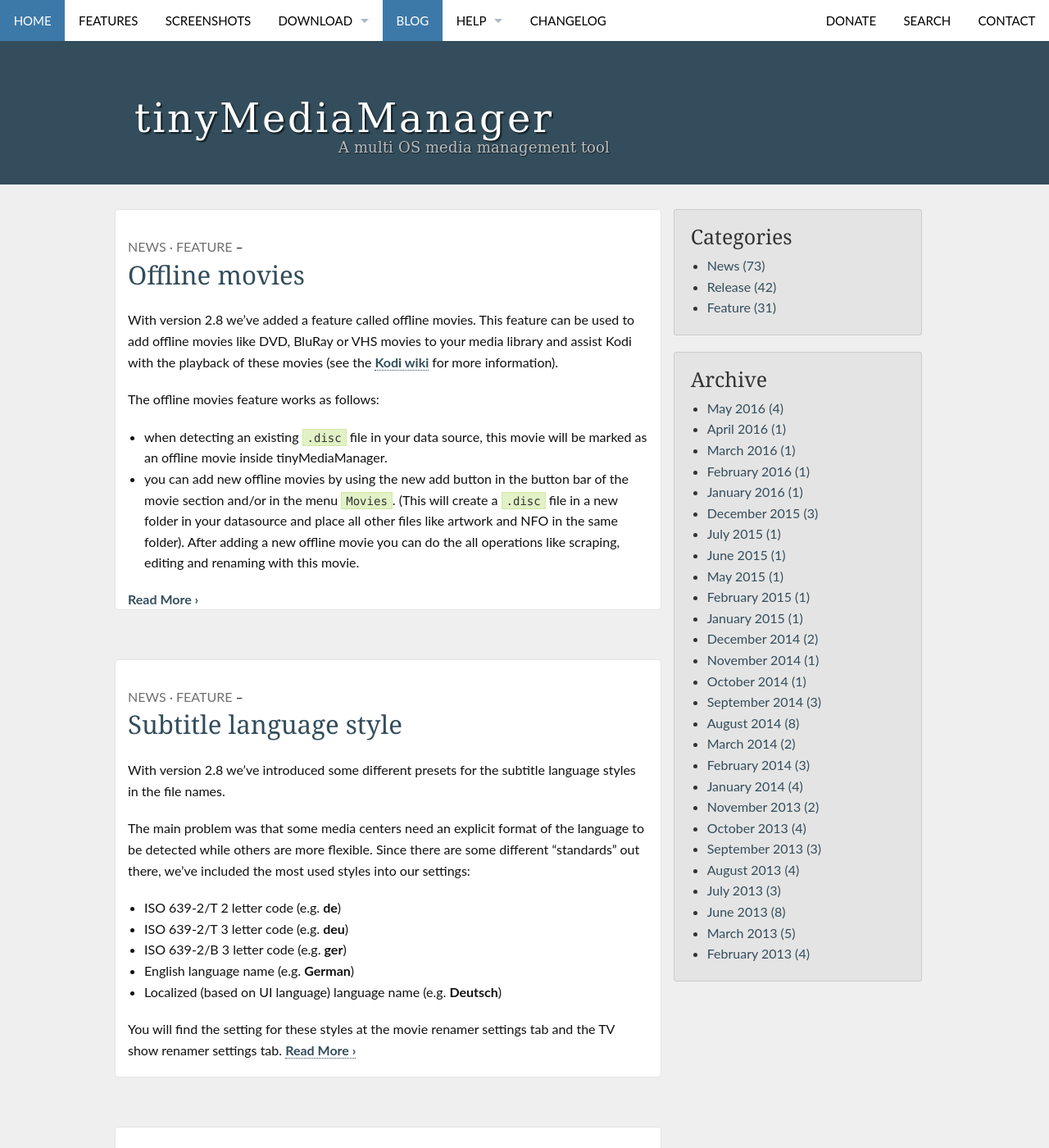
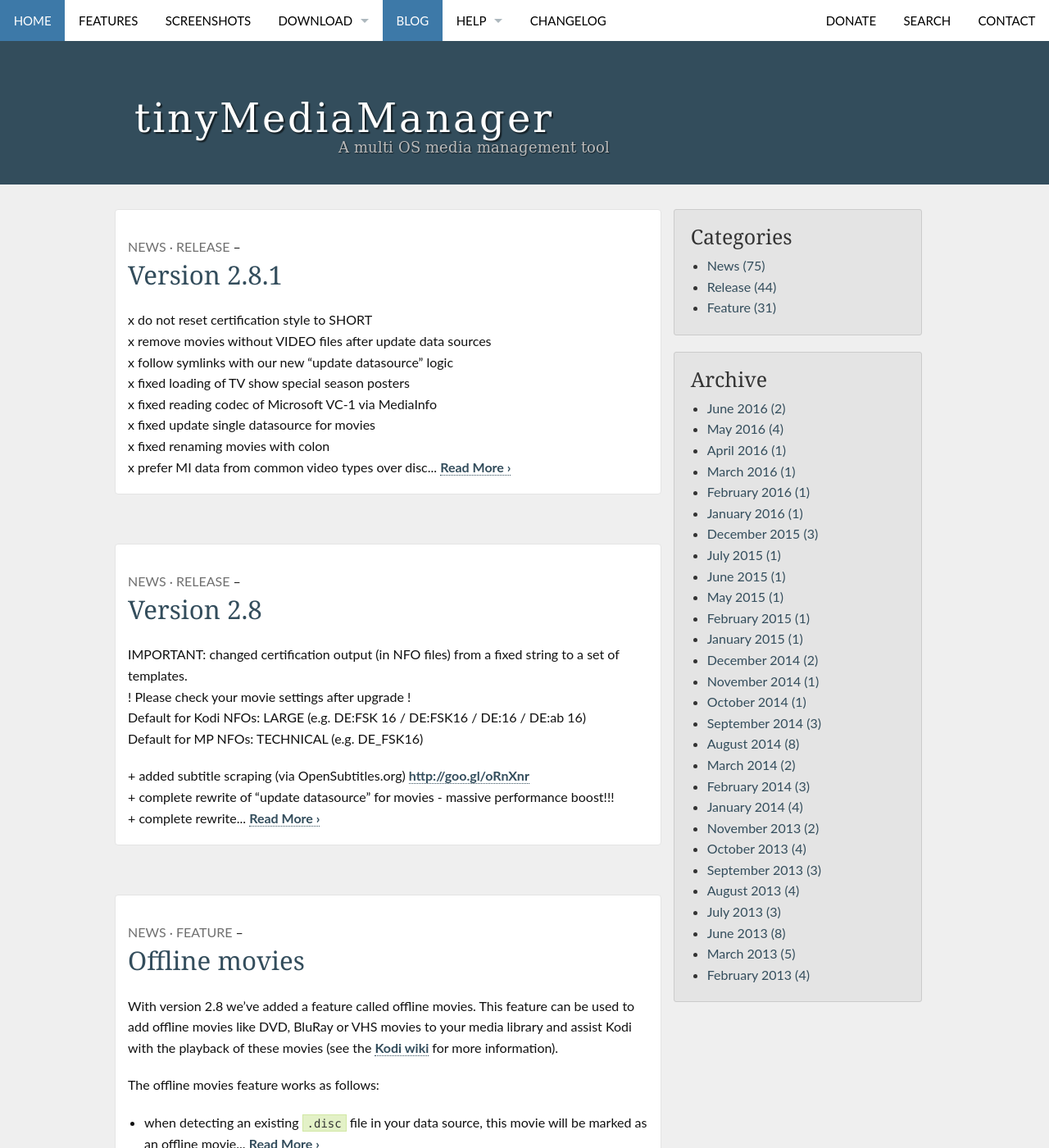
Before and after one commit to 636stefan/www.tinymediamanager.org, a Jekyll site: the page built from blog/index.html, in a window 1280 px wide and 1400 px high. Shown: the whole window at 82% size. Built offline with Jekyll 4.4.1, drawn with Linux system fonts in a browser that asks for light colours; the list of posts is cut into pages by our own code; some of the changed text lies outside the part shown.

Commit message:
added release postings

```diff
--- a/_includes/_pagination.html
+++ b/_includes/_pagination.html
@@ -17,7 +17,7 @@
 
         {% if post.meta_description %}{{ post.meta_description | strip_html | escape }}
         {% elsif post.teaser %}{{ post.teaser | strip_html | escape }}
-        {% else %}{{ post.excerpt }}
+        {% else %}{{ post.excerpt | truncatewords:75 }}
         {% endif %}
 
         <a href="{{ site.url }}{{ post.url }}" title="{{ site.data.language.read }} {{ post.title escape_once }}"><strong>{{ site.data.language.read_more }}</strong></a>
--- a/_layouts/archive.html
+++ b/_layouts/archive.html
@@ -20,7 +20,7 @@ noindex: true
 
         {% if post.meta_description %}{{ post.meta_description | strip_html | escape }}
         {% elsif post.teaser %}{{ post.teaser | strip_html | escape }}
-        {% else %}{{ post.excerpt }}
+        {% else %}{{ post.excerpt | truncatewords:75 }}
         {% endif %}
 
         <a href="{{ site.url }}{{ post.url }}" title="{{ site.data.language.read }} {{ post.title escape_once }}"><strong>{{ site.data.language.read_more }}</strong></a>
--- a/_layouts/frontpage.html
+++ b/_layouts/frontpage.html
@@ -86,10 +86,10 @@ format: blog-index
             <p>
               {% if post.meta_description %}{{ post.meta_description | strip_html | escape }}
               {% elsif post.teaser %}{{ post.teaser | strip_html | escape }}
-              {% else %}{{ post.excerpt }}
+              {% else %}{{ post.excerpt | truncatewords:75 }}
               {% endif %}
-              <a href="{{ site.url }}{{ site.baseurl }}{{ post.url }}" title="Read {{ post.title escape_once }}"><strong>{{ site.data.language.read_more }}</strong></a>
             </p>
+            <a href="{{ site.url }}{{ site.baseurl }}{{ post.url }}" title="Read {{ post.title escape_once }}"><strong>{{ site.data.language.read_more }}</strong></a>
             {% endfor %}
         </div><!-- /.medium-5.columns -->
 
--- /dev/null
+++ b/_posts/2016-06-13-version-2-8.md
@@ -0,0 +1,40 @@
+---
+title: Version 2.8
+author: mlaggner
+layout: page
+permalink: /blog/version-2-8/
+categories:
+  - News
+  - Release
+
+---
+IMPORTANT: changed certification output (in NFO files) from a fixed string to a set of templates.
+           ! Please check your movie settings after upgrade !
+           Default for Kodi NFOs: LARGE (e.g. DE:FSK 16 / DE:FSK16 / DE:16 / DE:ab 16)
+           Default for MP NFOs: TECHNICAL (e.g. DE_FSK16)
+
+\+ added subtitle scraping (via OpenSubtitles.org) [http://goo.gl/oRnXnr](http://goo.gl/oRnXnr)
+\+ complete rewrite of "update datasource" for movies - massive performance boost!!!
+\+ complete rewrite of "update datasource" for TV shows - massive performance boost!!!
+\+ added edition field for movies (now you can have the same movie in multiple versions without problems) [http://goo.gl/aSWQt8](
+http://goo.gl/aSWQt8)
+\+ added support for offline media (media stubs) [http://goo.gl/UR1VY7](http://goo.gl/UR1VY7)  <!--more-->
+\+ added .tbn support for episode thumbs (Boxee box support)
+\+ added a field for movie editions (Extended, Director's cut, ..)
+\+ added bad words for TV shows
+\+ added option to opt-out our internal statistics
+\+ moved scraping of artwork/trailers in a separate task after searching for a movie
+\+ added option to automatically rename a movie after scraping
+\+ added option to set the subtitle language style (for better Plex support)
+x fixed plugin loading from paths containing a +
+x fix #22 "search episode" scrollbar
+x fixed TV show image renaming (command line)
+x fix stacking marker detection for movies
+x added setting for our internal statistics
+x fix: use creation/modification date from file to specify dateAdded
+x fixed sorting of movies (respecting white spaces now)
+x fixed an optical glitch, where sometimes seasons end episodes appeared twice
+x detect Blu-Ray as BluRay source
+x fix: do not write local artwork urls to NFO files
+x some fixes in the renamers (movie & TV show)
+x some smaller fixes
--- /dev/null
+++ b/_posts/2016-06-15-version-2-8-1.md
@@ -0,0 +1,19 @@
+---
+title: Version 2.8.1
+author: mlaggner
+layout: page
+permalink: /blog/version-2-8-1/
+categories:
+  - News
+  - Release
+
+---
+x do not reset certification style to SHORT
+x remove movies without VIDEO files after update data sources
+x follow symlinks with our new "update datasource" logic
+x fixed loading of TV show special season posters
+x fixed reading codec of Microsoft VC-1 via MediaInfo
+x fixed update single datasource for movies
+x fixed renaming movies with colon
+x prefer MI data from common video types over disc image types
+x fixed a bug in the renamer where renaming did not work
--- a/pages/changelog.md
+++ b/pages/changelog.md
@@ -3,6 +3,55 @@ layout: page
 title:  "Changelog"
 
 permalink: "/changelog/"
+---
+
+**15.06.2016 - Version 2.8.1**
+<br />=======================<br />
+x do not reset certification style to SHORT
+x remove movies without VIDEO files after update data sources
+x follow symlinks with our new "update datasource" logic
+x fixed loading of TV show special season posters
+x fixed reading codec of Microsoft VC-1 via MediaInfo
+x fixed update single datasource for movies
+x fixed renaming movies with colon
+x prefer MI data from common video types over disc image types
+x fixed a bug in the renamer where renaming did not work
+
+---
+
+**13.06.2016 - Version 2.8**
+<br />=======================<br />
+IMPORTANT: changed certification output (in NFO files) from a fixed string to a set of templates.
+           ! Please check your movie settings after upgrade !
+           Default for Kodi NFOs: LARGE (e.g. DE:FSK 16 / DE:FSK16 / DE:16 / DE:ab 16)
+           Default for MP NFOs: TECHNICAL (e.g. DE_FSK16)
+
+\+ added subtitle scraping (via OpenSubtitles.org) [http://goo.gl/oRnXnr](http://goo.gl/oRnXnr)
+\+ complete rewrite of "update datasource" for movies - massive performance boost!!!
+\+ complete rewrite of "update datasource" for TV shows - massive performance boost!!!
+\+ added edition field for movies (now you can have the same movie in multiple versions without problems) [http://goo.gl/aSWQt8](
+http://goo.gl/aSWQt8)
+\+ added support for offline media (media stubs) [http://goo.gl/UR1VY7](http://goo.gl/UR1VY7)
+\+ added .tbn support for episode thumbs (Boxee box support)
+\+ added a field for movie editions (Extended, Director's cut, ..)
+\+ added bad words for TV shows
+\+ added option to opt-out our internal statistics
+\+ moved scraping of artwork/trailers in a separate task after searching for a movie
+\+ added option to automatically rename a movie after scraping
+\+ added option to set the subtitle language style (for better Plex support)
+x fixed plugin loading from paths containing a +
+x fix #22 "search episode" scrollbar
+x fixed TV show image renaming (command line)
+x fix stacking marker detection for movies
+x added setting for our internal statistics
+x fix: use creation/modification date from file to specify dateAdded
+x fixed sorting of movies (respecting white spaces now)
+x fixed an optical glitch, where sometimes seasons end episodes appeared twice
+x detect Blu-Ray as BluRay source
+x fix: do not write local artwork urls to NFO files
+x some fixes in the renamers (movie & TV show)
+x some smaller fixes
+
 ---
 
 **01.04.2016 – Version 2.7.4**
```
